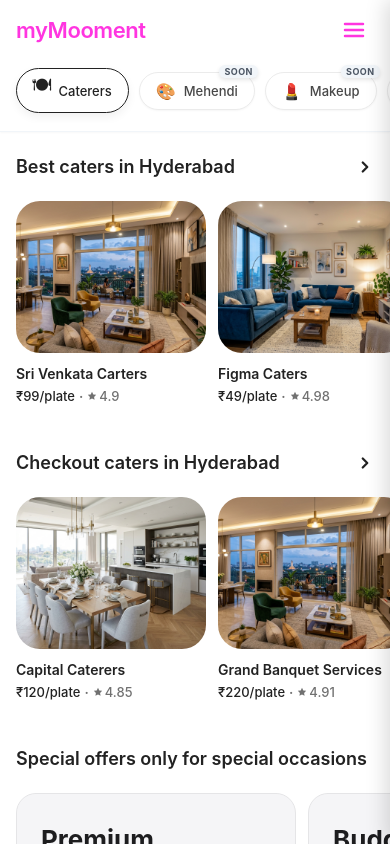
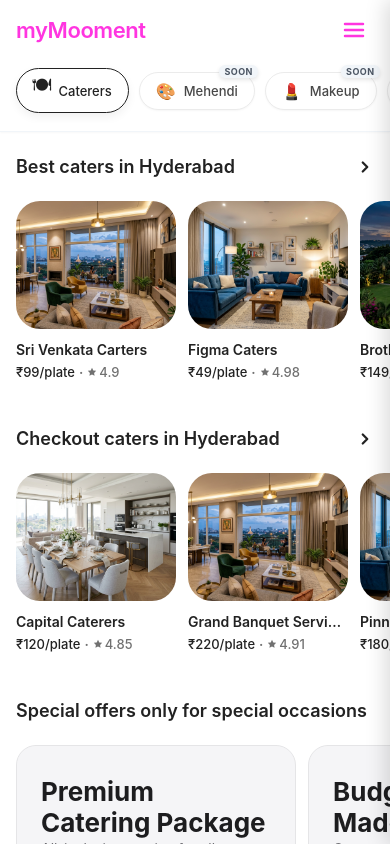
Before and after one commit to Abhar21/myTestCust, a React (Vite) app: page / in a window 390 px wide. Shown: the top 844 px of the page. Built offline with nearby package versions, Linux system fonts and the light colour scheme.

Commit message:
Position header SVG chevrons at screen edge in mobile view

```diff
--- a/src/App.css
+++ b/src/App.css
@@ -722,7 +722,7 @@
 }
 
 .home-card {
-  flex: 0 0 calc((100% - 60px) / 6);
+  flex: 0 0 calc((100% - 72px) / 7);
   min-width: 160px;
   display: flex;
   flex-direction: column;
--- a/src/responsive.css
+++ b/src/responsive.css
@@ -198,9 +198,4 @@
     justify-content: space-between !important;
     align-items: center !important;
   }
-
-  /* Increase card width on mobile from default 160px min-width */
-  .home-card {
-    flex: 0 0 190px !important;
-  }
 }
```
